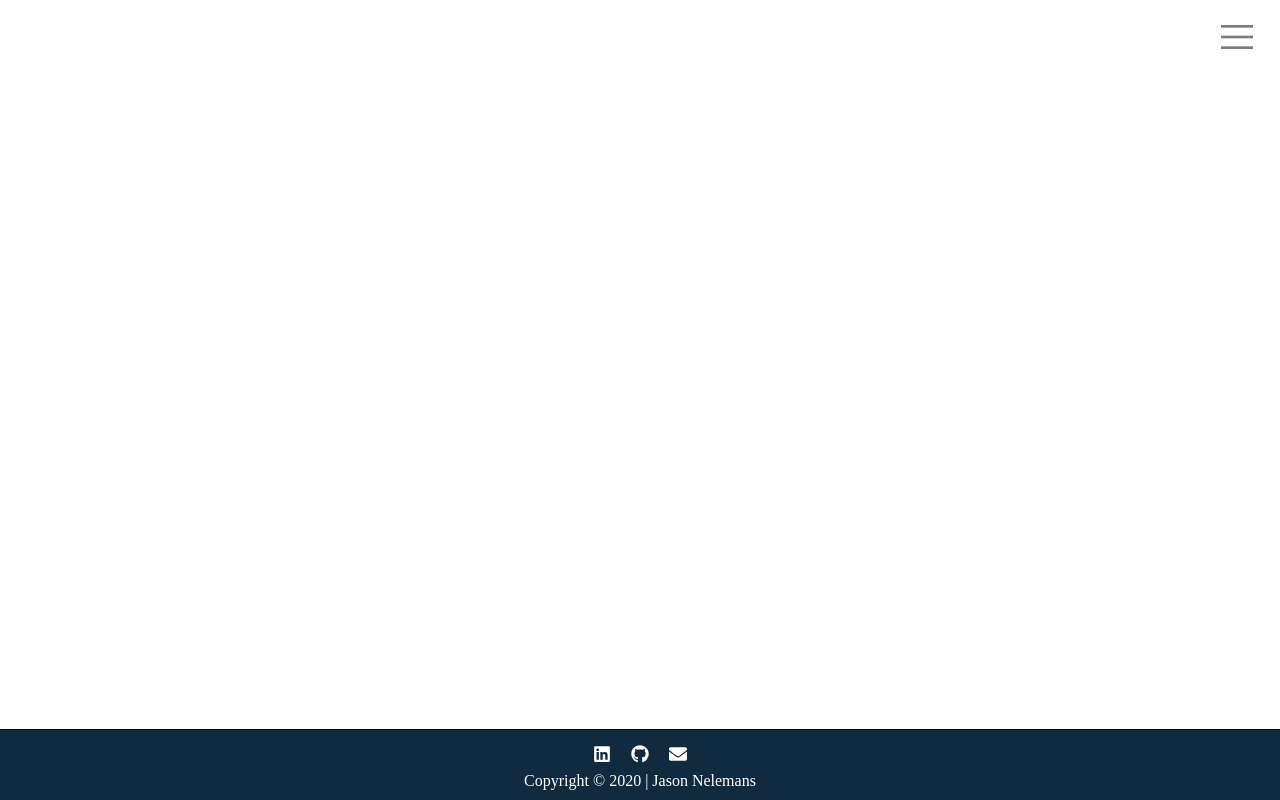
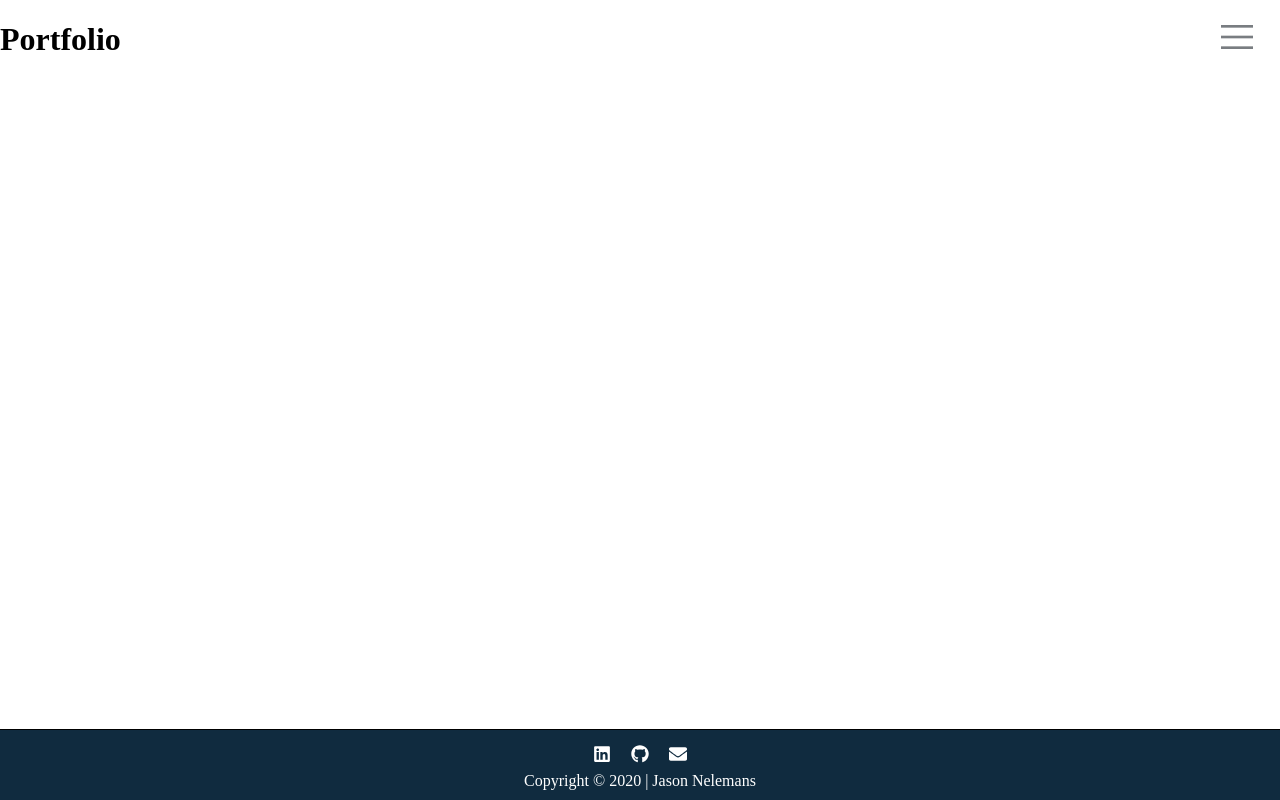
Before and after one commit to JasonNelemans/portfolio-website, a React (Create React App) app: page /portfolio in a window 1280 px wide. Built offline with nearby package versions, Linux system fonts and the light colour scheme.

Commit message:
created simple portfolio page and config file

```diff
--- a/src/App.tsx
+++ b/src/App.tsx
@@ -5,6 +5,7 @@ import styled, { createGlobalStyle } from 'styled-components';
 import About from './pages/about';
 import Footer from './components/footer';
 import FullscreenMenu from './components/FullscreenMenu';
+import Portfolio from './pages/portfolio';
 
 function App() {
   return (
@@ -15,6 +16,7 @@ function App() {
           <FullscreenMenu />
           <Switch>
             <Route exact path="/" component={About} />
+            <Route exact path='/portfolio' component={Portfolio} />
           </Switch>
         </Content>
         <Footer />
--- /dev/null
+++ b/src/config/colors.tsx
@@ -0,0 +1,3 @@
+export default {
+
+}
--- a/src/pages/about.tsx
+++ b/src/pages/about.tsx
@@ -17,7 +17,7 @@ export default function About() {
             Currently, I am a junior <strong>front-end developer</strong> (aspiring to a complete full stack) and open for opportunities.
             I seek environments where I can share my <strong>passion for technology</strong> and life in general.
             Software development has captured my heart and the more I learn, the more I grow fond of it.
-            <strong> Do you relate?</strong> Let's have a <a href="#">chat.</a>
+            <strong> Like anything you hear?</strong> Then let's have a <a href="#">chat.</a>
           </p>
           <Button>
             Visit portfolio
--- a/src/pages/portfolio.tsx
+++ b/src/pages/portfolio.tsx
@@ -1,9 +1,12 @@
-import React from 'react'
+import React from 'react';
+import styled from 'styled-components';
 
 export default function Portfolio() {
   return (
-    <div>
-
-    </div>
+    <StyledPortfolioWrapper>
+      <h1>Portfolio</h1>
+    </StyledPortfolioWrapper>
   )
 }
+
+const StyledPortfolioWrapper = styled.div``
```
